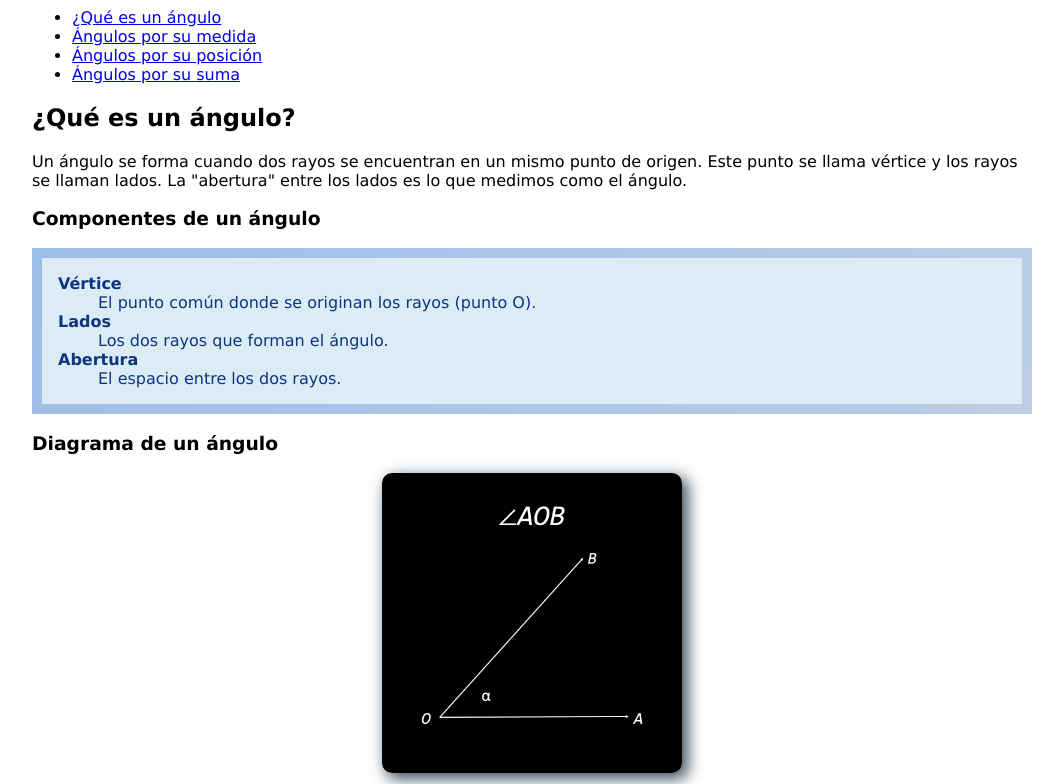
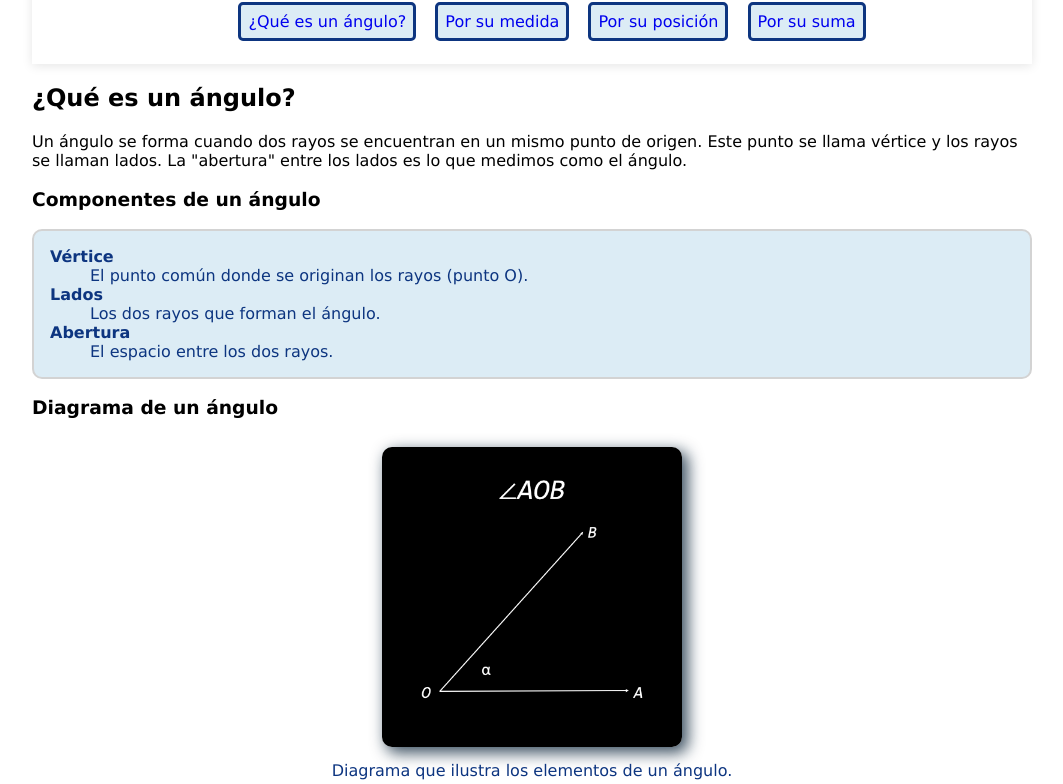
Before and after one commit to wdanisofi/wiki-geo, a plain HTML site: page index.html in a window 1280 px wide. Shown: the part 73-857 px from the top of the page, without its empty margins (108-1171 px from the left). Drawn offline with Linux system fonts and the light colour scheme.

Commit message:
[FEAT] Add new styles and refactor code

```diff
--- a/css/style.css
+++ b/css/style.css
@@ -2,23 +2,62 @@
   outline: 1px solid red;
 } */
 
+/* Reset del box model */
+*,
+*::before,
+*::after {
+  box-sizing: border-box;
+}
+
 body {
-  font-family: Verdana, Geneva, Tahoma, sans-serif;
   width: 1000px;
   margin: 0 auto;
+  font-family: Verdana, Geneva, Tahoma, sans-serif;
+}
+
+header {
+  padding: 0 0 7px;
+  background-color: white;
+  box-shadow: 0 2px 10px rgba(0, 0, 0, 0.1);
+}
+
+h1 {
+  margin-bottom: 0;
+  text-align: center;
+}
+
+nav {
+  text-align: center;
+}
+
+.menu-item {
+  display: inline-block;
+  margin: 0 7px;
+  padding: 7px;
+  color: rgb(13, 53, 128);
+  background-color: rgb(220, 236, 245);
+  border: solid 3px rgb(13, 53, 128);
+  border-radius: 5px;
+  -webkit-border-radius: 5px;
+  -moz-border-radius: 5px;
+  -ms-border-radius: 5px;
+  -o-border-radius: 5px;
+}
+
+a {
+  text-decoration: none;
 }
 
 dl {
+  padding: 1rem;
   background-color: rgb(220, 236, 245);
-  padding: 1rem;
+  border: 2px solid lightgrey;
   border-radius: 10px;
   -webkit-border-radius: 10px;
   -moz-border-radius: 10px;
   -ms-border-radius: 10px;
   -o-border-radius: 10px;
   color: rgb(13, 53, 128);
-  border: 10px solid transparent;
-  border-image: linear-gradient(120deg, #9dbee9 0%, #bacde5 100%) 1;
 }
 
 figure {
@@ -26,6 +65,7 @@ figure {
 }
 
 img {
+  margin-top: 10px;
   border-radius: 10px;
   -webkit-border-radius: 10px;
   -moz-border-radius: 10px;
@@ -39,3 +79,21 @@ figcaption {
   margin-top: 10px;
   color: rgb(13, 53, 128);
 }
+
+blockquote {
+  margin-bottom: 1rem;
+  padding: 7px;
+  color: rgb(92, 13, 13);
+  background-color: rgb(255, 206, 198);
+  border: solid 2px rgb(231, 113, 98);
+  border-radius: 10px;
+  -webkit-border-radius: 10px;
+  -moz-border-radius: 10px;
+  -ms-border-radius: 10px;
+  -o-border-radius: 10px;
+}
+
+footer {
+  margin-top: 3rem;
+  text-align: center;
+}
--- a/index.html
+++ b/index.html
@@ -13,16 +13,16 @@
       <nav>
         <ul>
           <li class="menu-item">
-            <a href="#que-es-un-angulo">¿Qué es un ángulo</a>
+            <a href="#que-es-un-angulo">¿Qué es un ángulo?</a>
           </li>
           <li class="menu-item">
-            <a href="#angulos-por-su-medida">Ángulos por su medida</a>
+            <a href="#angulos-por-su-medida">Por su medida</a>
           </li>
           <li class="menu-item">
-            <a href="#angulos-por-su-posicion">Ángulos por su posición</a>
+            <a href="#angulos-por-su-posicion">Por su posición</a>
           </li>
           <li class="menu-item">
-            <a href="#angulos-por-su-suma">Ángulos por su suma</a>
+            <a href="#angulos-por-su-suma">Por su suma</a>
           </li>
         </ul>
       </nav>
@@ -38,6 +38,7 @@
         </p>
 
         <h3>Componentes de un ángulo</h3>
+        <div class="border-wrapper">
           <dl>
             <dt><b>Vértice</b></dt>
             <dd>El punto común donde se originan los rayos (punto O).</dd>
@@ -46,6 +47,7 @@
             <dt><b>Abertura</b></dt>
             <dd>El espacio entre los dos rayos.</dd>
           </dl>
+        </div>
 
         <h3>Diagrama de un ángulo</h3>
         <figure>
@@ -180,18 +182,20 @@
           </li>
         </ul>
 
+        <blockquote>
           <p>📌 Importante:</p>
           <ul>
             <li>
-            Los ángulos <b>complementarios</b> no necesariamente están pegados,
-            solo deben sumar 90°.
+              Los ángulos <b>complementarios</b> no necesariamente están
+              pegados, solo deben sumar 90°.
             </li>
             <li>
-            Los ángulos <b>suplementarios</b> tampoco tienen que estar pegados,
-            basta que sumen 180°.
+              Los ángulos <b>suplementarios</b> tampoco tienen que estar
+              pegados, basta que sumen 180°.
             </li>
             <li>Pero si lo están, se llaman además <b>adyacentes</b>.</li>
           </ul>
+        </blockquote>
 
         <figure>
           <img
@@ -203,5 +207,9 @@
         </figure>
       </section>
     </main>
+    <footer>
+      <p>Aprende geometría de forma sencilla y visual.</p>
+      <p>&copy; 2025 Ángulos Geométricos. Todos los derechos reservados.</p>
+    </footer>
   </body>
 </html>
```
Lines whose indentation alone changed are shown as unchanged.
